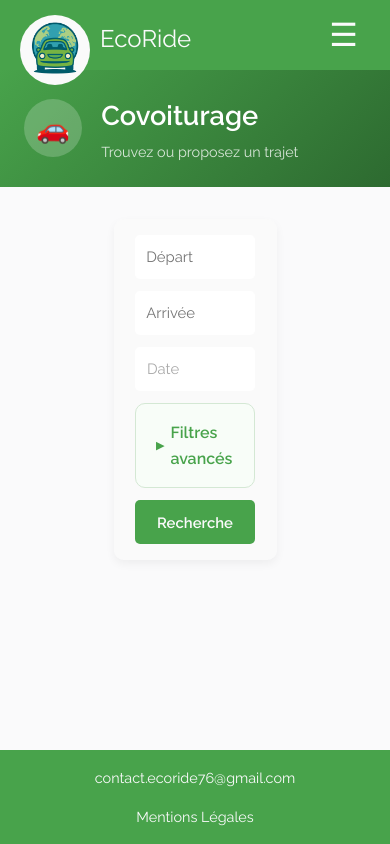
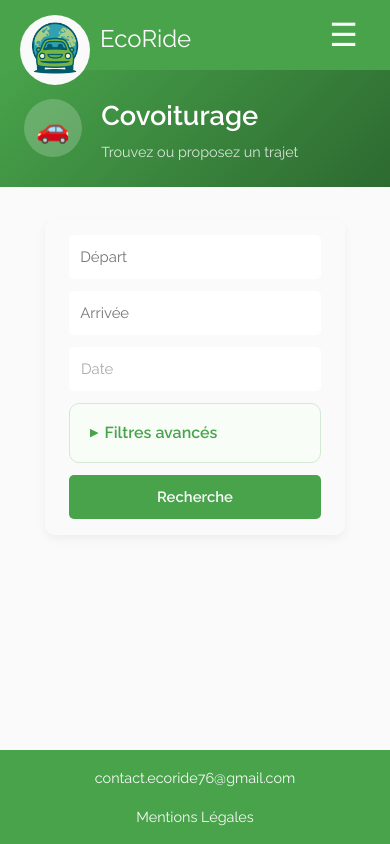
Before and after one commit to Xayde76/EcoRide, a PHP site: page /pages/covoiturage.php in a window 390 px wide. Run offline with PHP 8.4, Linux system fonts and the light colour scheme.

Commit message:
Amélioration de la mise en page du formulaire de recherche de covoiturage pour une meilleure réactivité et accessibilité

```diff
--- a/www/assets/css/styles.css
+++ b/www/assets/css/styles.css
@@ -2335,14 +2335,37 @@ footer a:hover {
 
   /* covoiturage */
   .covoiturage-search {
-    width: 50%;
-    align-items: center;
+    width: 92%;
+    flex-direction: column;
+    align-items: stretch;
   }
 
   .covoiturage-search input,
   .covoiturage-search button {
     width: 100%;
-    max-width: 90%;
+    flex: none;
+    max-width: 100%;
+  }
+
+  .covoiturage-search .date-wrapper {
+    flex: none;
+    width: 100%;
+  }
+
+  .filtre-depliant {
+    width: 100%;
+    flex: none;
+    box-sizing: border-box;
+  }
+
+  .filtre-depliant[open] {
+    flex: none;
+    order: unset;
+  }
+
+  .filtre-depliant[open] .filtre-grid {
+    grid-template-columns: 1fr;
+    max-width: 100%;
   }
 
   footer {
```
